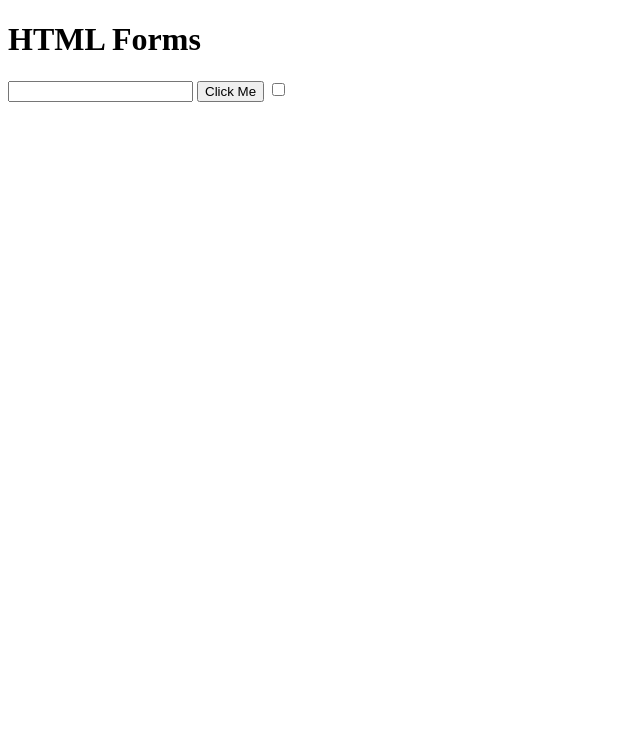
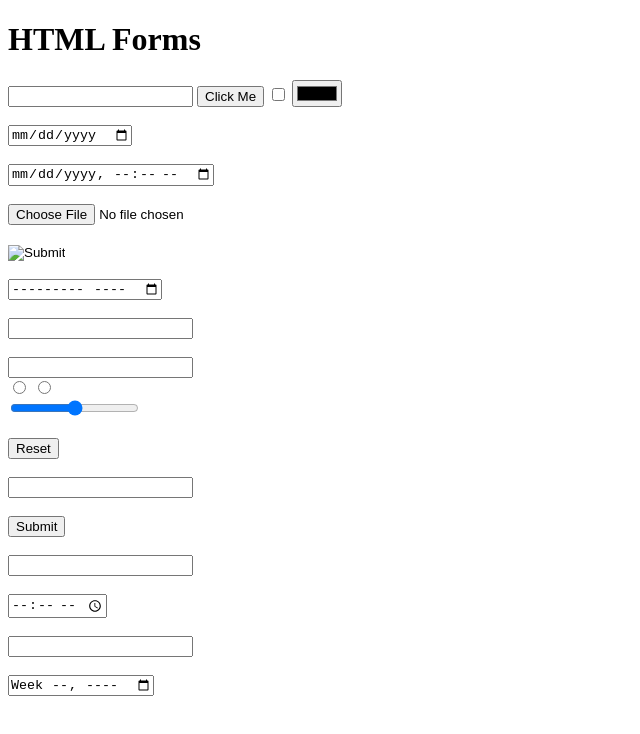
Before and after one commit to Gaviya22/Internet-Technologies-Day-05, a plain HTML site: page index.html in a window 1280 px wide. Shown: the whole page, without its empty margins (0-640 px from the left). Drawn offline with Linux system fonts and the light colour scheme.

Commit message:
Add additional input elements to HTML form

```diff
--- a/index.html
+++ b/index.html
@@ -11,6 +11,54 @@
     <input type="text">
     <input type="button" value="Click Me">
     <input type="checkbox">
+    <input type="color">
+    <br>
+    <br>
+    <input type="date">
+    <br>
+    <br>
+    <input type="datetime-local">
+    <br>
+    <br>
+    <input type="file">
+    <br>
+    <br>
+    <input type="image">
+    <br>
+    <br>
+    <input type="month">
+    <br>
+    <br>
+    <input type="number">
+    <br>
+    <br>
+    <input type="password">
+    <br>
+    <input type="radio">
+    <input type="radio">
+    <br>
+    <input type="range">
+    <br>
+    <br>
+    <input type="reset">
+    <br>
+    <br>
+    <input type="search">
+    <br>
+    <br>
+    <input type="submit">
+    <br>
+    <br>
+    <input type="tel">
+    <br>
+    <br>
+    <input type="time">
+    <br>
+    <br>
+    <input type="url">
+    <br>
+    <br>
+    <input type="week">
 
 </body>
 </html>
```
